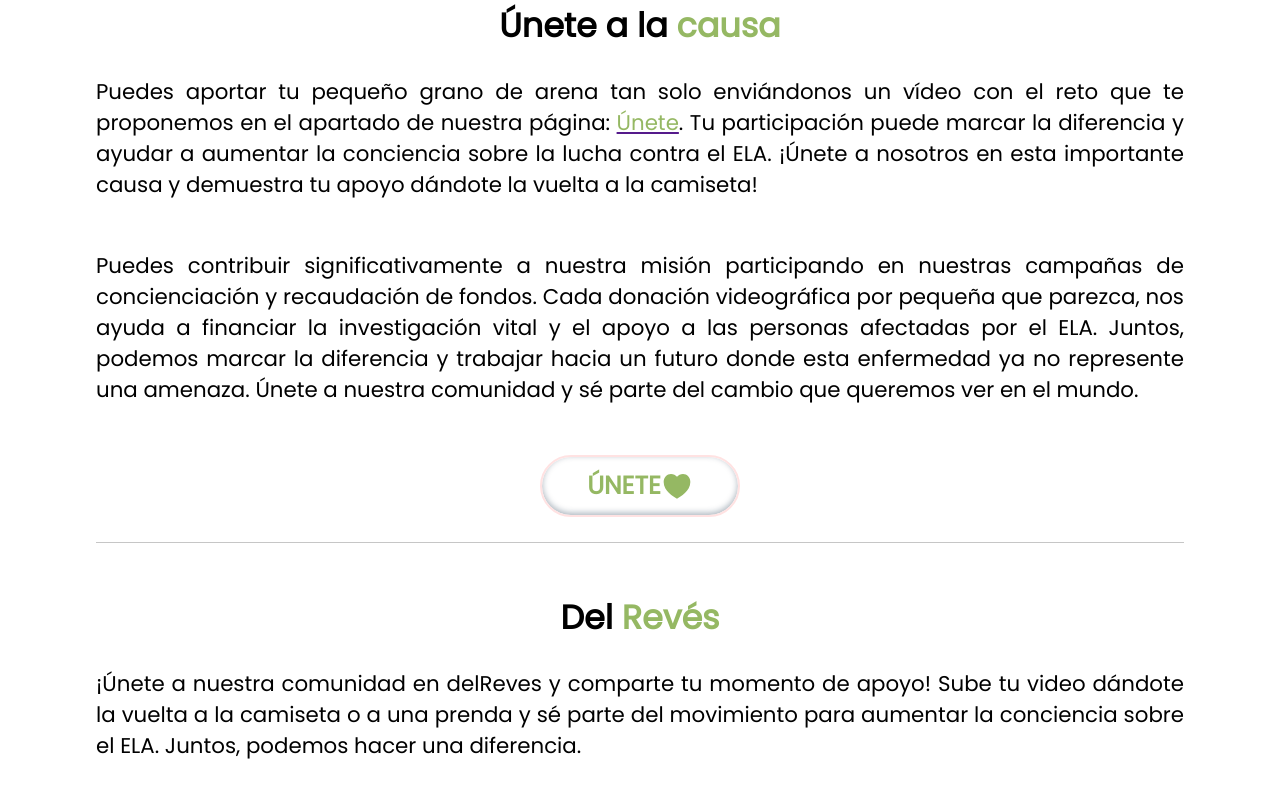
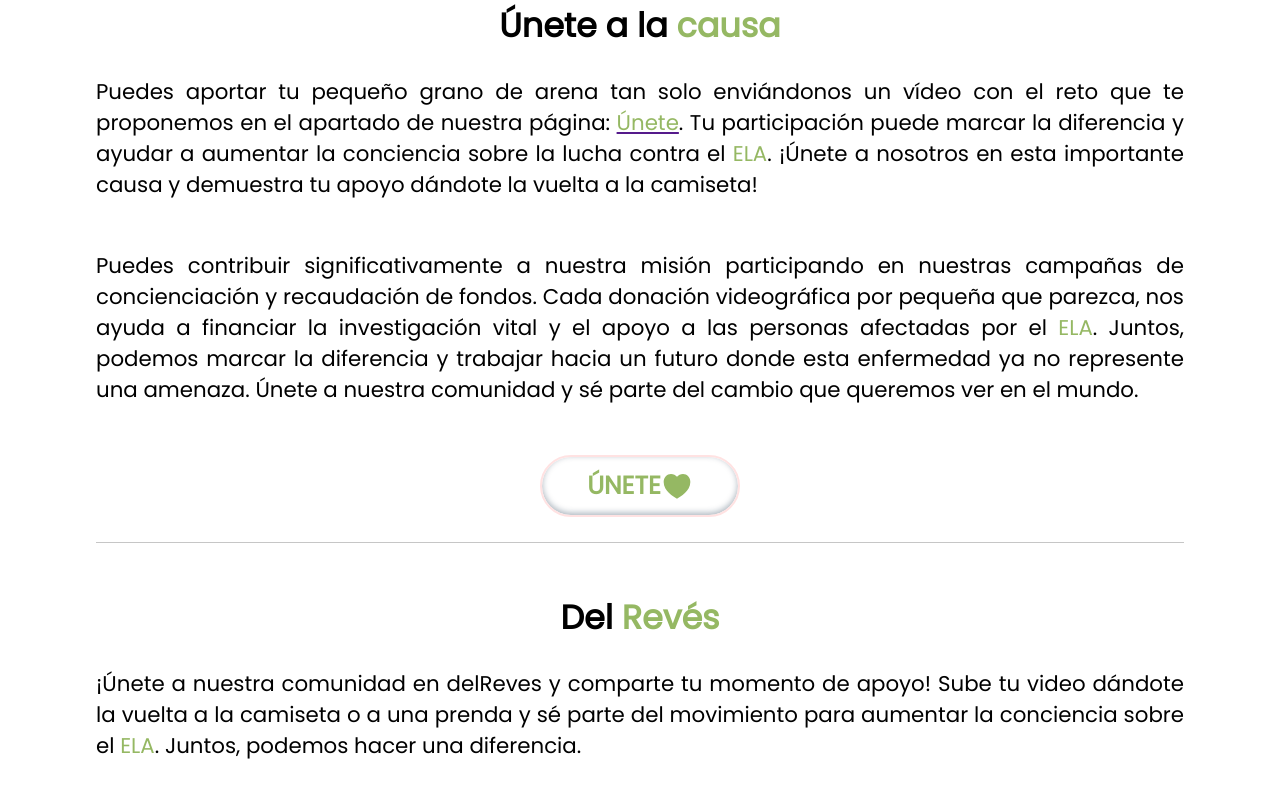
Before and after one commit to eladelreves/elaDelReves_webapp, a React (Vite) app: page / in a window 1280 px wide. Shown: the part 4180-4980 px from the top of the page. Built offline with nearby package versions, Linux system fonts and the light colour scheme.

Commit message:
pull mario xfavor

```diff
--- a/src/components/home/Home.jsx
+++ b/src/components/home/Home.jsx
@@ -133,10 +133,10 @@ export function Home({ config }) {
             <div id='Unete'>
                 <h2 ref={setRef} className="animate-on-scroll">Únete a la <span className='elaGreen'>causa</span></h2>
                 <section>
-                    <p ref={setRef} className="animate-on-scroll">Puedes aportar tu pequeño grano de arena tan solo enviándonos un vídeo con el reto que te proponemos en el apartado de nuestra página: <a href=""><span className='elaGreen'>Únete</span></a>. Tu participación puede marcar la diferencia y ayudar a aumentar la conciencia sobre la lucha contra el ELA. ¡Únete a nosotros en esta importante causa y demuestra tu apoyo dándote la vuelta a la camiseta!</p>
-                    <p ref={setRef} className="animate-on-scroll">Puedes contribuir significativamente a nuestra misión participando en nuestras campañas de concienciación y recaudación de fondos. Cada donación videográfica por pequeña que parezca, nos ayuda a financiar la investigación vital y el apoyo a las personas afectadas por el ELA. Juntos, podemos marcar la diferencia y trabajar hacia un futuro donde esta enfermedad ya no represente una amenaza. Únete a nuestra comunidad y sé parte del cambio que queremos ver en el mundo.</p>
+                    <p ref={setRef} className="animate-on-scroll">Puedes aportar tu pequeño grano de arena tan solo enviándonos un vídeo con el reto que te proponemos en el apartado de nuestra página: <a href=""><span className='elaGreen'>Únete</span></a>. Tu participación puede marcar la diferencia y ayudar a aumentar la conciencia sobre la lucha contra el <span className='elaGreen'>ELA</span>. ¡Únete a nosotros en esta importante causa y demuestra tu apoyo dándote la vuelta a la camiseta!</p>
+                    <p ref={setRef} className="animate-on-scroll">Puedes contribuir significativamente a nuestra misión participando en nuestras campañas de concienciación y recaudación de fondos. Cada donación videográfica por pequeña que parezca, nos ayuda a financiar la investigación vital y el apoyo a las personas afectadas por el <span className='elaGreen'>ELA</span>. Juntos, podemos marcar la diferencia y trabajar hacia un futuro donde esta enfermedad ya no represente una amenaza. Únete a nuestra comunidad y sé parte del cambio que queremos ver en el mundo.</p>
                 </section>
-                <button ref={setRef} class="btnUnete desLog animate-on-scroll" title="Registrarse">
+                <button ref={setRef} className="btnUnete desLog animate-on-scroll" title="Registrarse">
                 ÚNETE
                     <svg height="32" width="32" viewBox="0 0 24 24" xmlns="http://www.w3.org/2000/svg">
                         <path d="M0 0H24V24H0z" fill="none"></path>
@@ -150,7 +150,7 @@ export function Home({ config }) {
             <div id="DelReves">
                 <h2 ref={setRef} className="animate-on-scroll">Del <span className='elaGreen'>Revés</span></h2>
                 <section>
-                    <p ref={setRef} className="animate-on-scroll">¡Únete a nuestra comunidad en delReves y comparte tu momento de apoyo! Sube tu video dándote la vuelta a la camiseta o a una prenda y sé parte del movimiento para aumentar la conciencia sobre el ELA. Juntos, podemos hacer una diferencia.</p>
+                    <p ref={setRef} className="animate-on-scroll">¡Únete a nuestra comunidad en delReves y comparte tu momento de apoyo! Sube tu video dándote la vuelta a la camiseta o a una prenda y sé parte del movimiento para aumentar la conciencia sobre el <span className='elaGreen'>ELA</span>. Juntos, podemos hacer una diferencia.</p>
                     <p ref={setRef} className="animate-on-scroll">Insertar video aleatorio de la red social aquí</p>
                 </section>
             </div>
```
